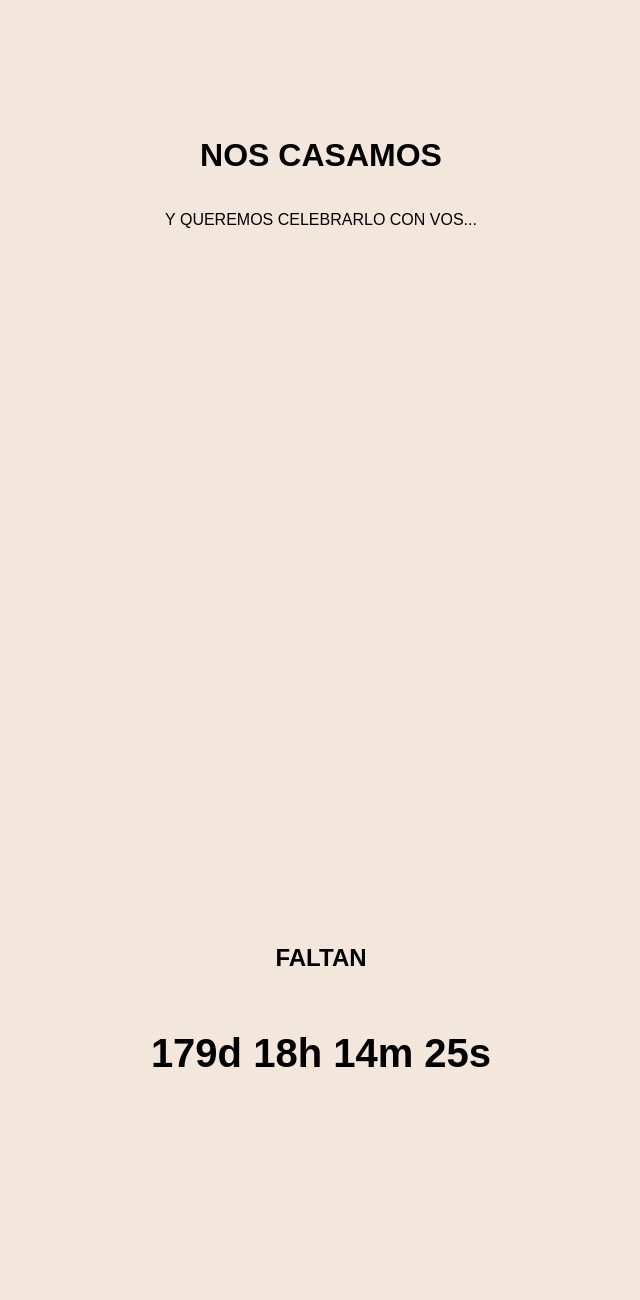
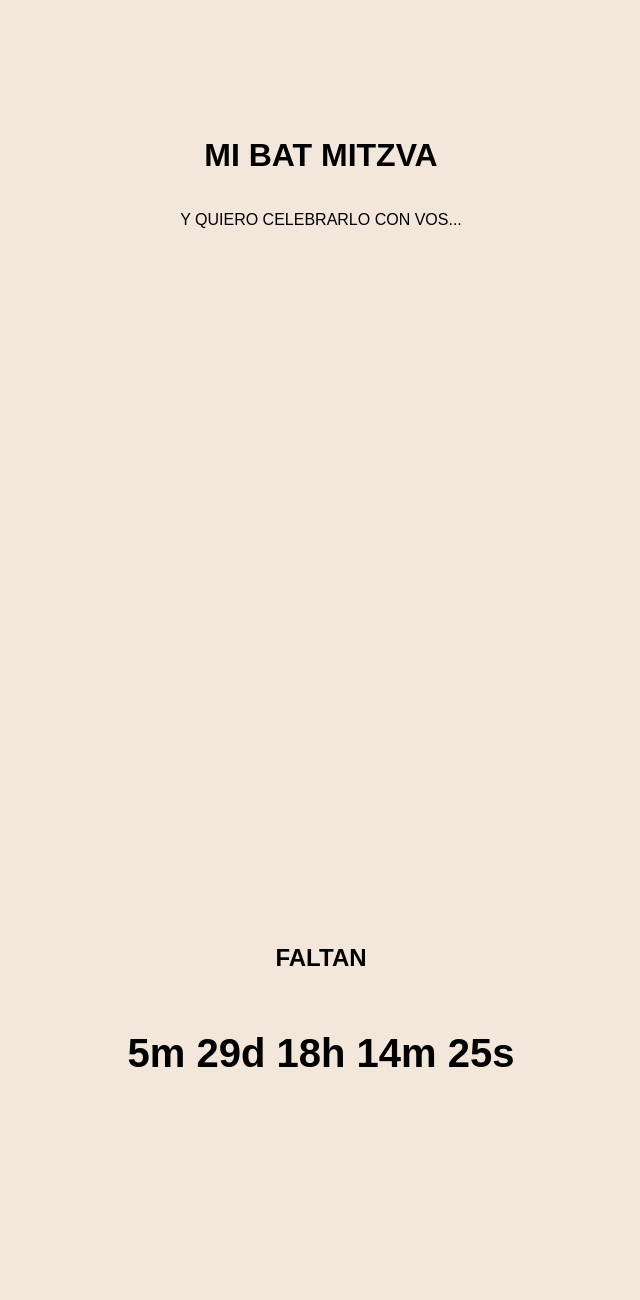
Before and after one commit to Bensagra/sofiBat, a plain HTML site: page index.html in a window 1280 px wide. Shown: the part 240-1540 px from the top of the page, without its empty margins (319-959 px from the left). Drawn offline with Linux system fonts and the light colour scheme.

Commit message:
update index.html for bat mitzvah celebration: change title and adjust countdown timer to include months

```diff
--- a/index.html
+++ b/index.html
@@ -73,8 +73,8 @@
     </div>
 
     <div id="inicio" class="section">
-        <h1>NOS CASAMOS</h1>
-        <p>Y QUEREMOS CELEBRARLO CON VOS...</p>
+        <h1>MI BAT MITZVA</h1>
+        <p>Y QUIERO CELEBRARLO CON VOS...</p>
     </div>
 
     <div id="fecha" class="section">
@@ -85,7 +85,7 @@
     <div id="ubicacion" class="section" style="position: relative; height: 100vh; background: url('https://cdn0.casamientos.com.ar/vendor/7742/3_2/1280/jpg/www_7_177742-166870094263434.jpeg') no-repeat center center/cover; display: flex; align-items: center; justify-content: center;">
         <div style="background: rgba(255, 255, 255, 0.2); backdrop-filter: blur(10px); border-radius: 20px; padding: 30px; text-align: center; max-width: 400px;">
             <h2 style="color: black;">FIESTA</h2>
-            <p style="color: black; font-size: 20px;">12:00 PM</p>
+            <p style="color: black; font-size: 20px;">12:30 PM</p>
             <h3 style="color: black;">JANO'S BENAVIDEZ 1</h3>
             <a href="https://maps.app.goo.gl/6QCEr8jZSK7QptjP9" target="_blank" style="text-decoration: none; color: #000;"><button style="background: white; padding: 15px 25px; border-radius: 20px; font-size: 18px; border: none; cursor: pointer; box-shadow: 0 4px 8px rgba(0, 0, 0, 0.3);">VER UBICACIÓN</button></a>
         </div>
@@ -126,11 +126,12 @@
         setInterval(() => {
             const now = new Date().getTime();
             const timeLeft = eventDate - now;
-                const days = Math.floor(timeLeft / (1000 * 60 * 60 * 24));
+            const months = Math.floor(timeLeft / (1000 * 60 * 60 * 24 * 30));
+            const days = Math.floor((timeLeft % (1000 * 60 * 60 * 24 * 30)) / (1000 * 60 * 60 * 24));
             const hours = Math.floor((timeLeft % (1000 * 60 * 60 * 24)) / (1000 * 60 * 60));
             const minutes = Math.floor((timeLeft % (1000 * 60 * 60)) / (1000 * 60));
             const seconds = Math.floor((timeLeft % (1000 * 60)) / 1000);
-                document.getElementById("countdown").innerHTML = `${days}d ${hours}h ${minutes}m ${seconds}s`;
+            document.getElementById("countdown").innerHTML = `${months}m ${days}d ${hours}h ${minutes}m ${seconds}s`;
         }, 1000);
     }
     countdownTimer();
```
Lines whose indentation alone changed are shown as unchanged.
